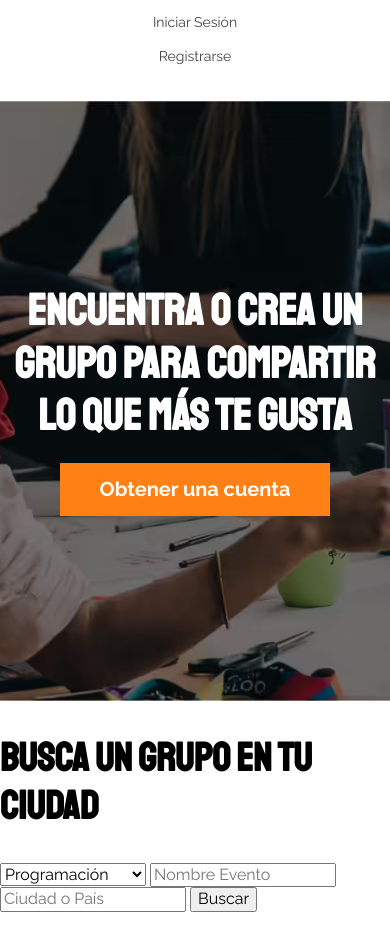
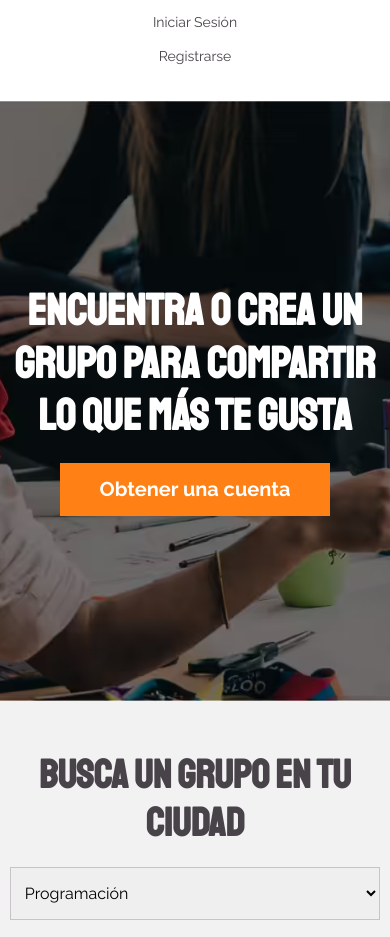
Before and after one commit to ArturoSM10/meetUp, a website: page index.html in a window 390 px wide. Shown: the part 134-1071 px from the top of the page. Before the commit the page ends 1046 px from the top, so only its background shows below. Drawn offline with Linux system fonts and the light colour scheme.

Commit message:
Se agrego estructura, estilos y media queries a la seecion formulario

```diff
--- a/index.html
+++ b/index.html
@@ -37,6 +37,7 @@
             </section>
     </header>
     <section class="formulario">
+        <div class="formulario__contenedor">
             <h2 class="formulario__titulo">Busca un grupo en tu ciudad</h2>
             <form class="formulario__contenido">
                 <select class="formulario__campo">
@@ -55,8 +56,9 @@
                 </select>
                 <input class="formulario__campo" type="text" placeholder="Nombre Evento">
                 <input class="formulario__campo" type="text" placeholder="Ciudad o País">
-            <input type="submit" value="Buscar">
+                <input class="formulario__btn" type="submit" value="Buscar">
             </form>
+        </div>
     </section>
 
     <script src="./build/js/imagenes.js"></script>
--- a/src/scss/app.scss
+++ b/src/scss/app.scss
@@ -1,2 +1,3 @@
 @forward './base';
 @forward './ui/header';
+@forward './ui/formulario';
--- a/src/scss/base/_globales.scss
+++ b/src/scss/base/_globales.scss
@@ -38,6 +38,7 @@ img {
 
 h1, h2, h3 {
     font-family: v.$fuente_heading;
+    color: v.$gris;
 }
 
 h1 {
--- /dev/null
+++ b/src/scss/ui/formulario/_formulario.scss
@@ -0,0 +1,35 @@
+@use '../../base/variables' as v;
+@use '../../base/mixins' as m;
+
+.formulario {
+    background-color: v.$primario;
+    padding: 5rem 0;
+
+    &__titulo {
+        text-align: center;
+        margin: 0;
+    }
+
+    &__contenido {
+        display: flex;
+        flex-direction: column;
+        gap: 2rem;
+        margin-top: 2rem;
+
+        @include m.tablet {
+            @include m.grid(4, 3rem);
+        }
+    }
+
+    &__campo {
+        padding: 1.5rem 1rem;
+        border: 1px solid #c7c3c8;
+        min-width: 0;
+    }
+
+    &__btn {
+        @include m.boton(v.$rosa, v.$blanco, unset);
+        margin-top: 0;
+        min-width: 0;
+    }
+}
--- /dev/null
+++ b/src/scss/ui/formulario/_index.scss
@@ -0,0 +1 @@
+@forward './formulario';
```
Also changed, not shown: build/css/app.css, 1 other file. Lines whose indentation alone changed are shown as unchanged.
